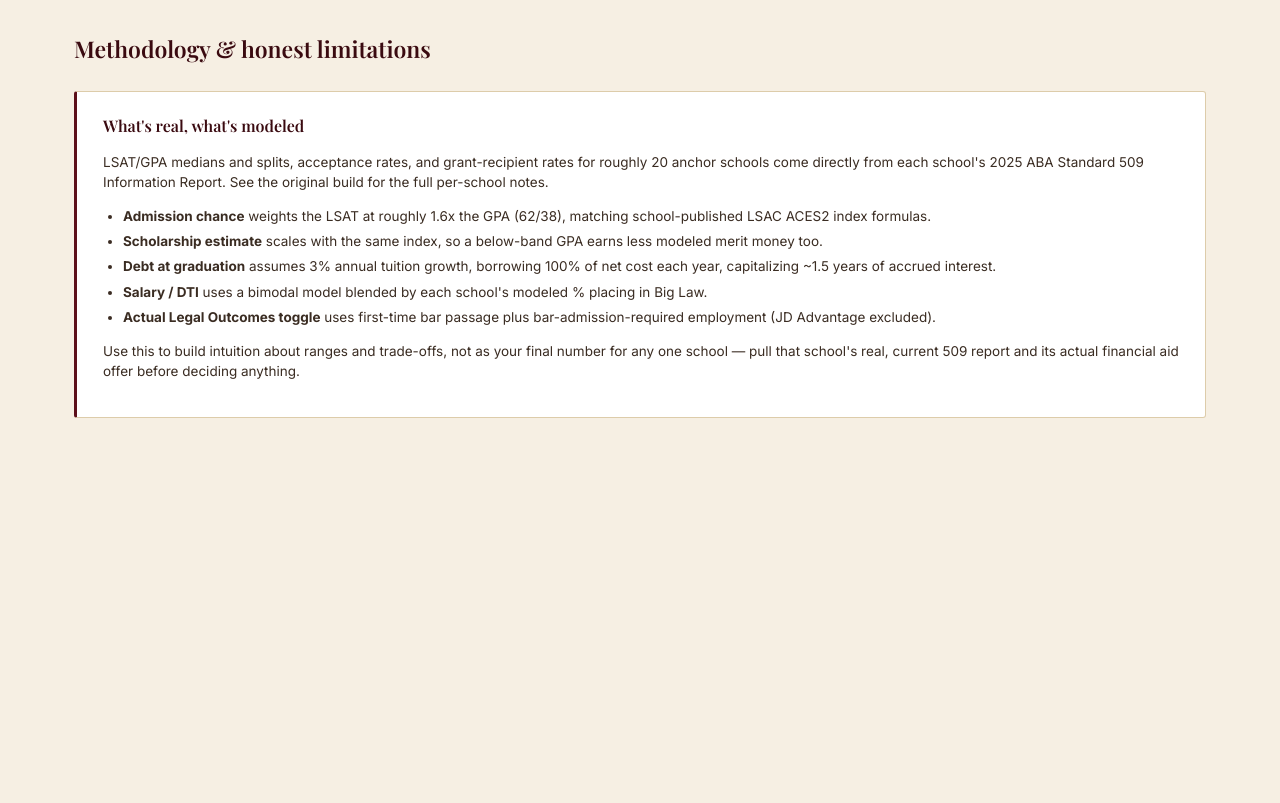
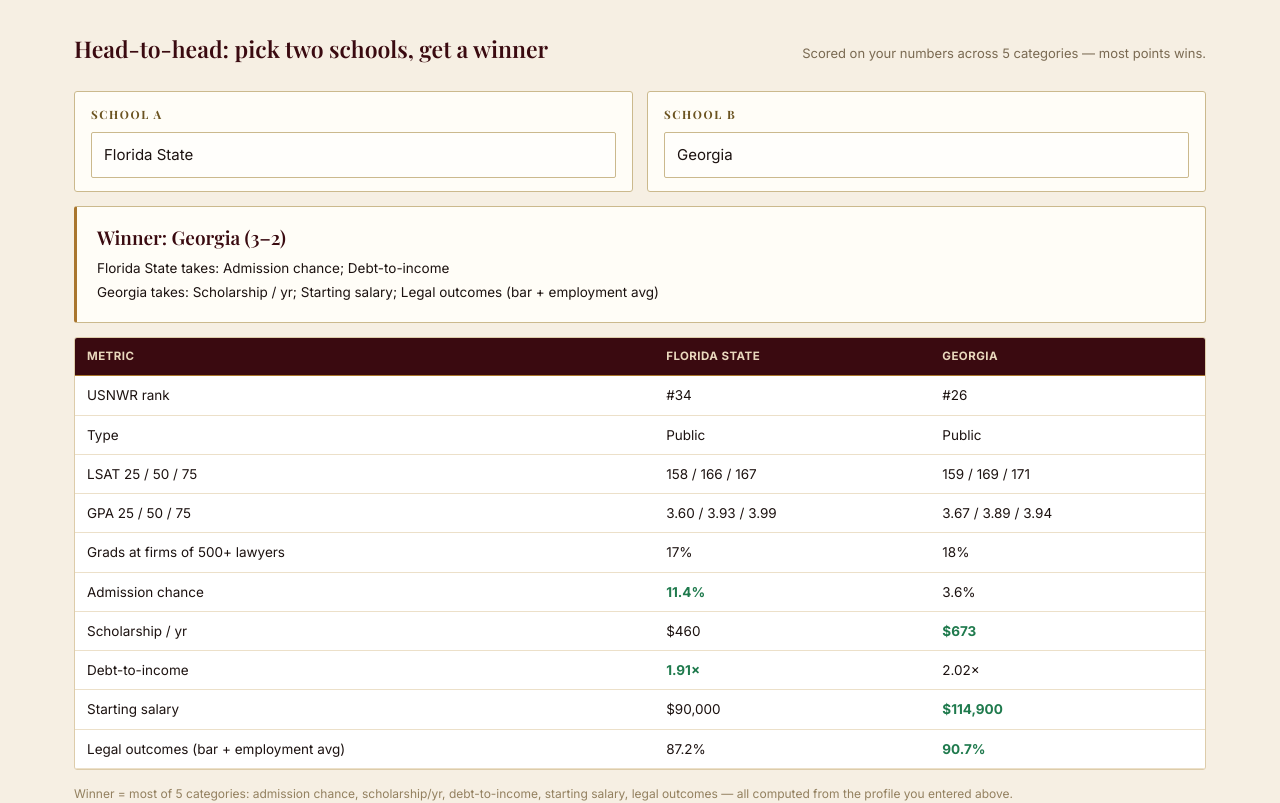
Before and after one commit to redsupercar314/law-roi-site, a React (Vite) app: page / in a window 1280 px wide. Shown: the part 10940-11743 px from the top of the page. Before the commit the page ends 11476 px from the top, so only its background shows below. Built offline with nearby package versions, Linux system fonts and the light colour scheme.

Commit message:
Head-to-head school comparison with 5-category winner verdict

```diff
--- a/src/App.jsx
+++ b/src/App.jsx
@@ -10,6 +10,7 @@
   pct,
 } from './lib/calc.js';
 import { matchScore } from './lib/search.js';
+import { compareRows } from './lib/compare.js';
 
 const DEFAULT_PROFILE = {
   gpa: 3.5,
@@ -38,6 +39,8 @@
   const [outcomeMode, setOutcomeMode] = useState(false);
   const [dark, setDark] = useState(false);
   const [selectedName, setSelectedName] = useState(null);
+  const [cmpA, setCmpA] = useState('Florida State');
+  const [cmpB, setCmpB] = useState('Georgia');
   const [loan, setLoan] = useState({ rate: 8.05, term: 10, principal: 0, income: 0 });
 
   useEffect(() => {
@@ -147,6 +150,27 @@
     .slice()
     .sort((a, b) => b.c.scholDollarY1 - a.c.scholDollarY1)
     .slice(0, 6);
+
+  const rowA = allRows.find((r) => r.s.name === cmpA) ?? null;
+  const rowB = allRows.find((r) => r.s.name === cmpB) ?? null;
+  const cmp = rowA && rowB && rowA.s.name !== rowB.s.name ? compareRows(rowA, rowB) : null;
+
+  const fmtCmp = (cat, row) => {
+    const val = cat.get(row);
+    if (val == null) return '—';
+    switch (cat.key) {
+      case 'chance':
+      case 'outcomes':
+        return val.toFixed(1) + '%';
+      case 'schol':
+      case 'salary':
+        return fmt(val);
+      case 'dti':
+        return val.toFixed(2) + '×';
+      default:
+        return String(val);
+    }
+  };
 
   const handleQuery = (e) => {
     const v = e.target.value;
@@ -518,6 +542,103 @@
           </div>
         </section>
 
+        <section id="compare">
+          <div className="section-head">
+            <h2>Head-to-head: pick two schools, get a winner</h2>
+            <div className="note">Scored on your numbers across 5 categories — most points wins.</div>
+          </div>
+          <div className="cmp-grid">
+            <div className="field">
+              <label htmlFor="cmpA">School A</label>
+              <input id="cmpA" list="schoolList" value={cmpA} onChange={(e) => setCmpA(e.target.value)} autoComplete="off" />
+            </div>
+            <div className="field">
+              <label htmlFor="cmpB">School B</label>
+              <input id="cmpB" list="schoolList" value={cmpB} onChange={(e) => setCmpB(e.target.value)} autoComplete="off" />
+            </div>
+          </div>
+          <datalist id="schoolList">
+            {SCHOOLS.map((s) => (
+              <option key={s.name} value={s.name} />
+            ))}
+          </datalist>
+          {!cmp && (
+            <p style={{ color: '#8a8371' }}>
+              {rowA && rowB
+                ? 'Pick two different schools to declare a winner.'
+                : 'Type two school names above (autocomplete will help) to compare them.'}
+            </p>
+          )}
+          {cmp && (
+            <>
+              <div className="verdict">
+                <h3>
+                  {cmp.ptsA === cmp.ptsB
+                    ? `Dead heat — ${cmp.ptsA} to ${cmp.ptsB}`
+                    : `Winner: ${cmp.ptsA > cmp.ptsB ? rowA.s.name : rowB.s.name} (${Math.max(cmp.ptsA, cmp.ptsB)}–${Math.min(cmp.ptsA, cmp.ptsB)})`}
+                </h3>
+                <p>
+                  {rowA.s.name} takes:{' '}
+                  {cmp.results.filter((r) => r.winner === 'A').map((r) => r.name).join('; ') || 'nothing'}
+                </p>
+                <p>
+                  {rowB.s.name} takes:{' '}
+                  {cmp.results.filter((r) => r.winner === 'B').map((r) => r.name).join('; ') || 'nothing'}
+                </p>
+                {cmp.results.some((r) => r.winner === 'tie') && (
+                  <p>Tied: {cmp.results.filter((r) => r.winner === 'tie').map((r) => r.name).join('; ')}</p>
+                )}
+              </div>
+              <div className="table-scroll cmp-table">
+                <table>
+                  <thead>
+                    <tr>
+                      <th>Metric</th>
+                      <th>{rowA.s.name}</th>
+                      <th>{rowB.s.name}</th>
+                    </tr>
+                  </thead>
+                  <tbody>
+                    <tr>
+                      <td>USNWR rank</td>
+                      <td>{rowA.s.nonRanked ? 'NR' : '#' + rowA.s.usnews_rank}</td>
+                      <td>{rowB.s.nonRanked ? 'NR' : '#' + rowB.s.usnews_rank}</td>
+                    </tr>
+                    <tr>
+                      <td>Type</td>
+                      <td>{rowA.s.type}</td>
+                      <td>{rowB.s.type}</td>
+                    </tr>
+                    <tr>
+                      <td>LSAT 25 / 50 / 75</td>
+                      <td>{rowA.s.lsat25} / {rowA.s.lsat50} / {rowA.s.lsat75}</td>
+                      <td>{rowB.s.lsat25} / {rowB.s.lsat50} / {rowB.s.lsat75}</td>
+                    </tr>
+                    <tr>
+                      <td>GPA 25 / 50 / 75</td>
+                      <td>{rowA.s.gpa25.toFixed(2)} / {rowA.s.gpa50.toFixed(2)} / {rowA.s.gpa75.toFixed(2)}</td>
+                      <td>{rowB.s.gpa25.toFixed(2)} / {rowB.s.gpa50.toFixed(2)} / {rowB.s.gpa75.toFixed(2)}</td>
+                    </tr>
+                    <tr>
+                      <td>Grads at firms of 500+ lawyers</td>
+                      <td>{pct(rowA.s.pctBiglaw)}</td>
+                      <td>{pct(rowB.s.pctBiglaw)}</td>
+                    </tr>
+                    {cmp.results.map((cat) => (
+                      <tr key={cat.key}>
+                        <td>{cat.name}</td>
+                        <td>{cat.winner === 'A' ? <b className="outcome-good">{fmtCmp(cat, rowA)}</b> : fmtCmp(cat, rowA)}</td>
+                        <td>{cat.winner === 'B' ? <b className="outcome-good">{fmtCmp(cat, rowB)}</b> : fmtCmp(cat, rowB)}</td>
+                      </tr>
+                    ))}
+                  </tbody>
+                </table>
+              </div>
+              <p className="footnote">Winner = most of 5 categories: admission chance, scholarship/yr, debt-to-income, starting salary, legal outcomes — all computed from the profile you entered above.</p>
+            </>
+          )}
+        </section>
+
         <section id="methodology">
           <div className="section-head"><h2>Methodology &amp; honest limitations</h2></div>
           <div className="methodology">
--- /dev/null
+++ b/src/lib/compare.js
@@ -0,0 +1,34 @@
+// Head-to-head school comparison: 5 categories, 1 point each, most points wins.
+// Numeric only — formatting lives in the UI.
+
+export function outcomeScore(r) {
+  const parts = [r.s.barPass, r.s.barReqEmployment].filter((v) => typeof v === 'number' && Number.isFinite(v));
+  if (!parts.length) return null;
+  return parts.reduce((x, y) => x + y, 0) / parts.length;
+}
+
+export const COMPARE_CATS = [
+  { key: 'chance', name: 'Admission chance', get: (r) => r.c.chancePct, higher: true },
+  { key: 'schol', name: 'Scholarship / yr', get: (r) => r.c.scholDollarY1, higher: true },
+  { key: 'dti', name: 'Debt-to-income', get: (r) => r.c.dti, higher: false },
+  { key: 'salary', name: 'Starting salary', get: (r) => r.c.salary, higher: true },
+  { key: 'outcomes', name: 'Legal outcomes (bar + employment avg)', get: (r) => outcomeScore(r), higher: true },
+];
+
+export function compareRows(a, b) {
+  const results = COMPARE_CATS.map((cat) => {
+    const av = cat.get(a);
+    const bv = cat.get(b);
+    let winner = 'tie';
+    if (av == null && bv == null) winner = 'tie';
+    else if (av == null) winner = 'B';
+    else if (bv == null) winner = 'A';
+    else if (av !== bv) {
+      winner = cat.higher ? (av > bv ? 'A' : 'B') : av < bv ? 'A' : 'B';
+    }
+    return { ...cat, av, bv, winner };
+  });
+  const ptsA = results.filter((r) => r.winner === 'A').length;
+  const ptsB = results.filter((r) => r.winner === 'B').length;
+  return { results, ptsA, ptsB };
+}
--- a/src/styles.css
+++ b/src/styles.css
@@ -219,3 +219,17 @@
 body.dark .checkrow{background:#262626; border-color:#6b5c36;}
 body.dark .searchbar input[type=search]{background:#2b2b2b; border-color:#6b5c36;}
 body.dark .mode-btn.active{background:#c99a45; color:#21180e; border-color:#e0b96d;}
+
+/* head-to-head comparison */
+.cmp-grid{display:grid; grid-template-columns:1fr 1fr; gap:14px; margin-bottom:14px;}
+@media (max-width:700px){.cmp-grid{grid-template-columns:1fr;}}
+.cmp-grid input{font:inherit; font-size:15px; width:100%; padding:11px 12px; border:1px solid #cbb98d; border-radius:2px; background:#fffefb; color:var(--ink);}
+.cmp-grid input:focus{outline:none; border-color:#7a5f22; box-shadow:0 0 0 1px #fffefb, 0 0 0 2px #7a5f22;}
+body.dark .cmp-grid input{background:#2b2b2b; border-color:#6b5c36; color:#f2f2f0;}
+.verdict{background:#fffdf7; border:1px solid #cbb98d; border-left:3px solid var(--gold); border-radius:3px; padding:16px 20px; margin-bottom:14px;}
+.verdict h3{font-size:19px; color:var(--wine-deep); margin:0 0 6px;}
+.verdict p{margin:4px 0; font-size:13.5px;}
+.cmp-table table{min-width:560px;}
+.cmp-table tbody tr{cursor:default;}
+body.dark .verdict{background:#262626; border-color:#6b5c36; border-left-color:#c99a45;}
+body.dark .verdict h3{color:#e7c27b;}
```
